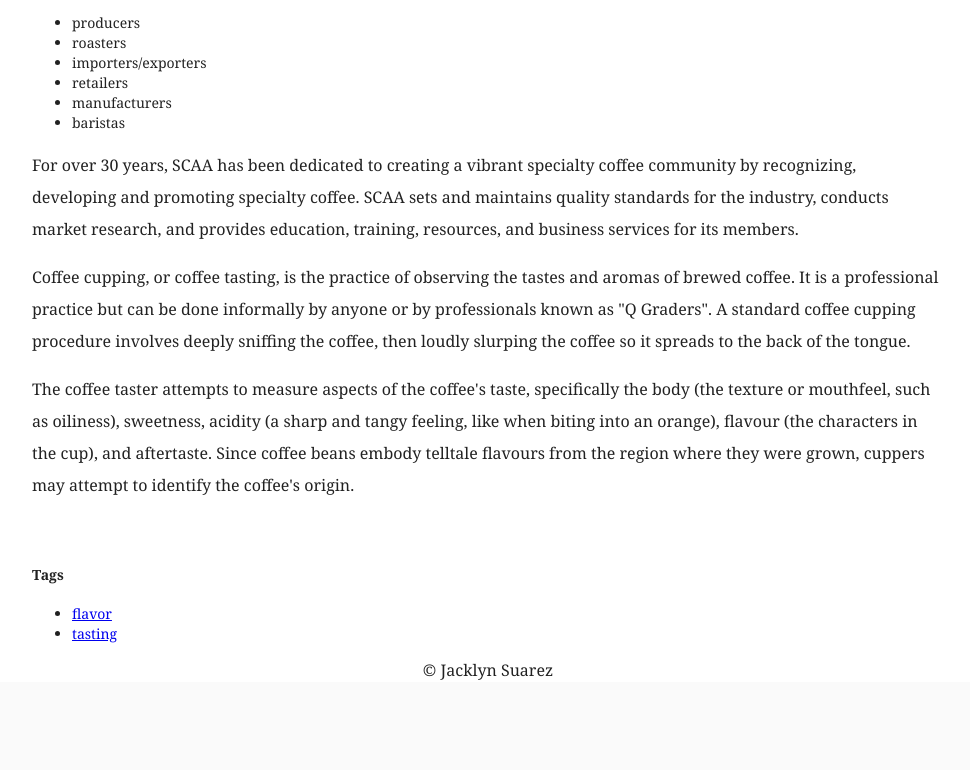
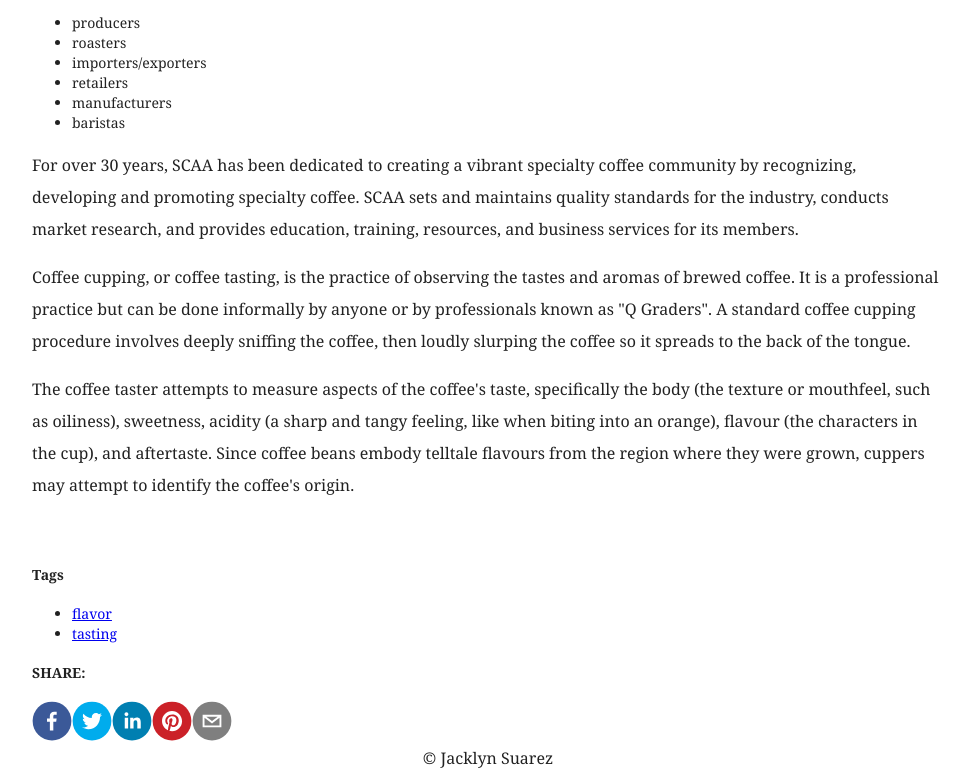
Before and after one commit to redxzeta/glowing-octo-garbanzo, a Gatsby site: page /blog/2016-12-17-making-sense-of-the-scaas-new-flavor-wheel/ in a window 1280 px wide. Shown: the part 1594-2364 px from the top of the page, without its empty margins (152-1122 px from the left). Before the commit the page ends 2276 px from the top, so only its background shows below. Built offline with nearby package versions, Linux system fonts and the light colour scheme; Gatsby itself is replaced by a stand-in of ours.

Commit message:
share button

```diff
--- a/package.json
+++ b/package.json
@@ -32,6 +32,7 @@
     "react": "^16.8.4",
     "react-dom": "^16.8.4",
     "react-helmet": "^6.0.0",
+    "react-share": "^4.3.0",
     "uuid": "^7.0.0"
   },
   "keywords": [
--- /dev/null
+++ b/src/components/Share.js
@@ -0,0 +1,36 @@
+import React from "react";
+import {
+  FacebookShareButton,
+  FacebookIcon,
+  LinkedinShareButton,
+  LinkedinIcon,
+  EmailShareButton,
+  EmailIcon,
+  TwitterShareButton,
+  TwitterIcon,
+  PinterestIcon,
+  PinterestShareButton,
+} from "react-share";
+
+export default function Share({ url, title }) {
+  return (
+    <div>
+      <h4>SHARE:</h4>
+      <FacebookShareButton url={url}>
+        <FacebookIcon size={40} round={true} />
+      </FacebookShareButton>
+      <TwitterShareButton url={url} title={title}>
+        <TwitterIcon size={40} round={true} />
+      </TwitterShareButton>
+      <LinkedinShareButton url={url}>
+        <LinkedinIcon size={40} round={true} />
+      </LinkedinShareButton>
+      <PinterestShareButton url={url}>
+        <PinterestIcon size={40} round={true} />
+      </PinterestShareButton>
+      <EmailShareButton url={url}>
+        <EmailIcon size={40} round={true} />
+      </EmailShareButton>
+    </div>
+  );
+}
--- a/src/templates/about-page.js
+++ b/src/templates/about-page.js
@@ -3,18 +3,34 @@ import PropTypes from "prop-types";
 import { graphql } from "gatsby";
 import Layout from "../components/Layout";
 import Content, { HTMLContent } from "../components/Content";
-import { Typography } from "@material-ui/core";
+import { makeStyles, Typography } from "@material-ui/core";
+
+const useStyles = makeStyles((theme) => ({
+  title: {
+    textAlign: "center",
+
+    letterSpacing: "1px",
+
+    [theme.breakpoints.down("sm")]: {
+      fontSize: "2rem",
+    },
+  },
+  section: {
+    marginTop: "5rem",
+    img: { maxWidth: "100%" },
+  },
+}));
 
 export const AboutPageTemplate = ({ title, content, contentComponent }) => {
   const PageContent = contentComponent || Content;
+  const classes = useStyles();
+  return (
+    <section className={classes.section}>
+      <Typography variant="h1" className={classes.title}>
+        {title}
+      </Typography>
 
-  return (
-    <section className="section section--gradient">
-      <div className="section">
-        <Typography variant="h2">{title}</Typography>
-
-        <PageContent className="content" content={content} />
-      </div>
+      <PageContent className="blog" content={content} />
     </section>
   );
 };
--- a/src/templates/blog-post.js
+++ b/src/templates/blog-post.js
@@ -6,6 +6,7 @@ import { graphql, Link } from "gatsby";
 import Layout from "../components/Layout";
 import Content, { HTMLContent } from "../components/Content";
 import { Typography, makeStyles } from "@material-ui/core";
+import Share from "../components/Share";
 
 const useStyles = makeStyles((theme) => ({
   title: {
@@ -76,7 +77,7 @@ BlogPostTemplate.propTypes = {
 
 const BlogPost = ({ data }) => {
   const { markdownRemark: post } = data;
-
+  console.log(data);
   return (
     <Layout>
       <BlogPostTemplate
@@ -95,6 +96,10 @@ const BlogPost = ({ data }) => {
         tags={post.frontmatter.tags}
         title={post.frontmatter.title}
       />
+      <Share
+        title={post.frontmatter.title}
+        url={`proauthenticity.com/${post.fields.slug}`}
+      />
     </Layout>
   );
 };
@@ -112,6 +117,9 @@ export const pageQuery = graphql`
     markdownRemark(id: { eq: $id }) {
       id
       html
+      fields {
+        slug
+      }
       frontmatter {
         date(formatString: "MMMM DD, YYYY")
         title
```
Also changed, not shown: 1 other file.
